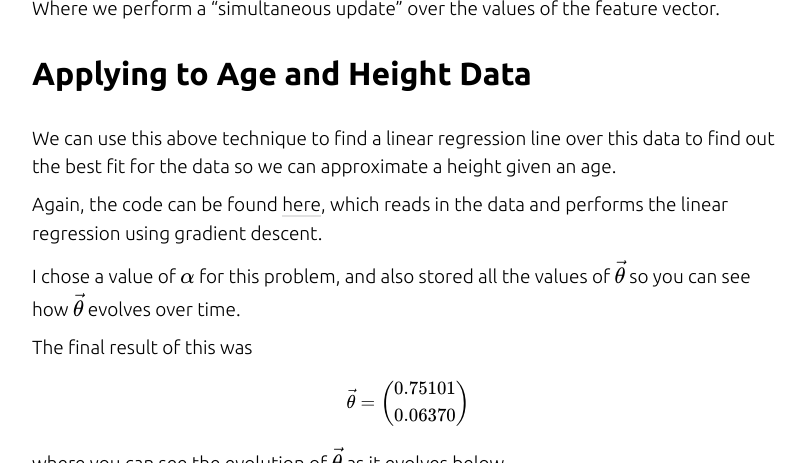
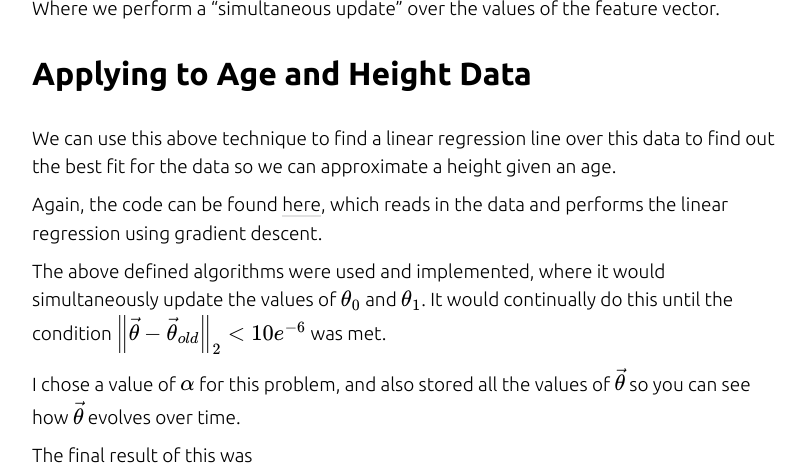
Before and after one commit to cmertin/cmertin.github.io, a Jekyll site: the page built from _posts/2016-11-05-Linear-Regression.markdown, in a window 1280 px wide and 900 px high, scrolled down 3649 px, cut to the strip 0-463 px from the top of the window. Shown: the whole strip, without its empty margins (232-1038 px from the left). Built offline with Jekyll 4.4.1, drawn with Linux system fonts in a browser that asks for light colours; nearby versions of some CDN libraries; formulas are drawn with MathJax 3; comment, search, counter and statistics services are not loaded.

Commit message:
Stopping Condition

```diff
--- a/_posts/2016-11-05-Linear-Regression.markdown
+++ b/_posts/2016-11-05-Linear-Regression.markdown
@@ -119,6 +119,10 @@ to find out the best fit for the data so we can approximate a height given an ag
 Again, the code can be found [here](https://github.com/cmertin/Machine_Learning/tree/master/Linear_Regression),
 which reads in the data and performs the linear regression using gradient descent.
 
+The above defined algorithms were used and implemented, where it would simultaneously
+update the values of $$\theta_{0}$$ and $$\theta_{1}$$. It would continually do
+this until the condition $$\left\| \vec{\theta} - \vec{\theta}_{old} \right\| _{2} < 10e^{-6}$$ was met.
+
 I chose a value of $$\alpha$$ for this problem, and also stored all the values of
 $$\vec{\theta}$$ so you can see how $$\vec{\theta}$$ evolves over time.
 
```
